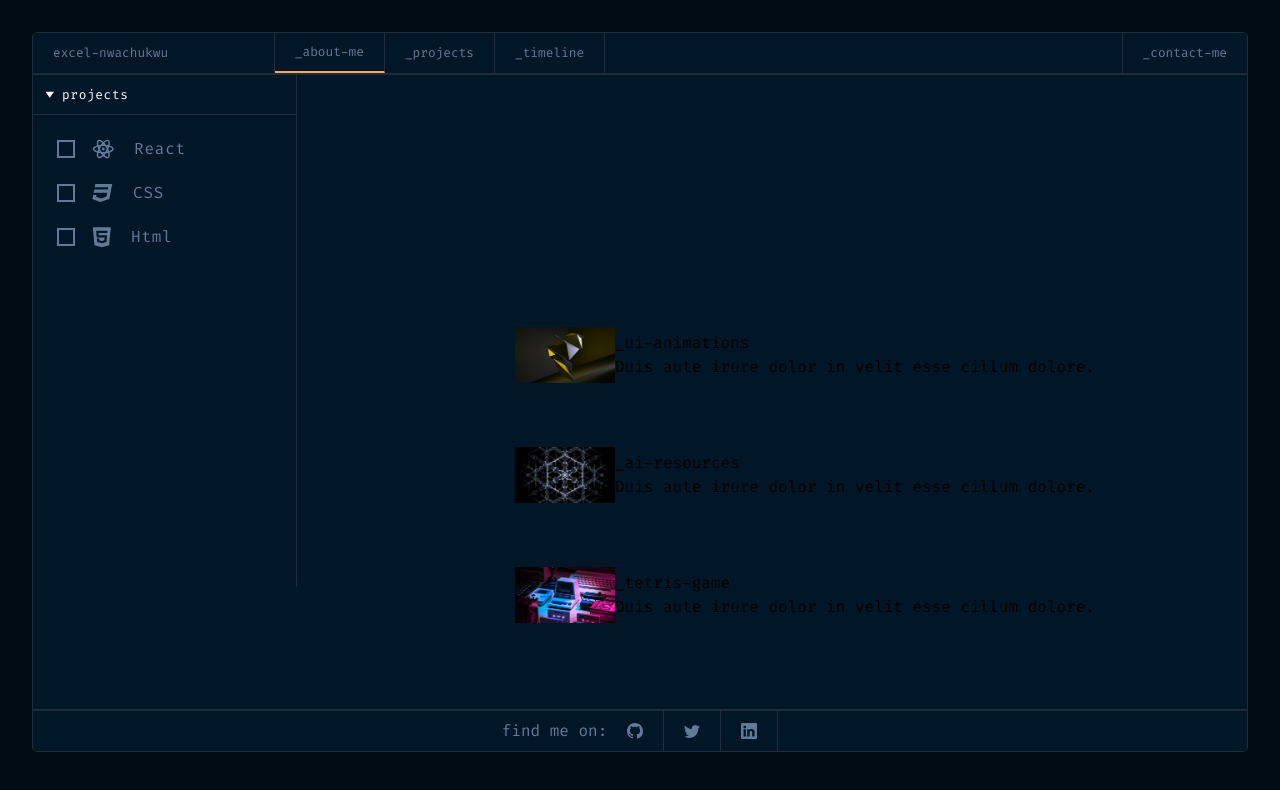
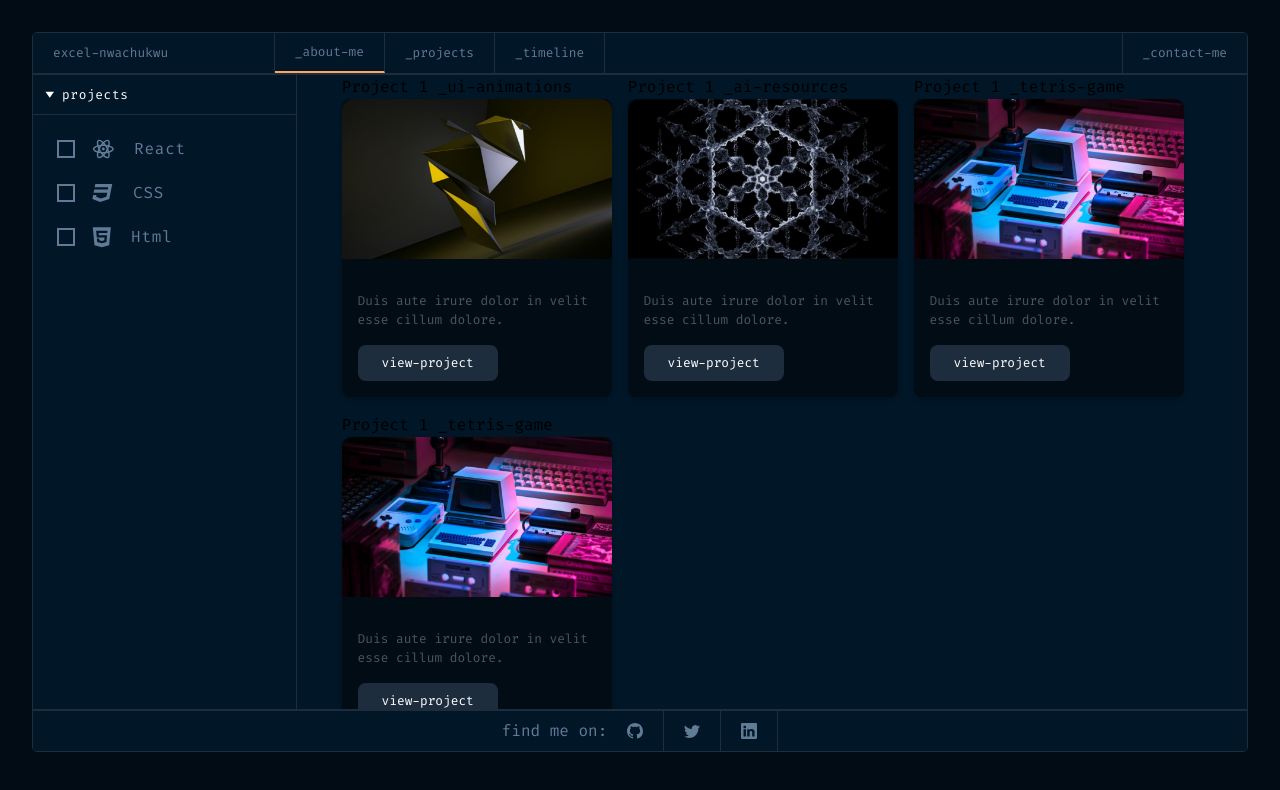
Before and after one commit to trillionclues/portfolio, a React (Vite) app: page /projects in a window 1280 px wide. Shown: the top 790 px of the page. Built offline with nearby package versions, Linux system fonts and the light colour scheme.

Commit message:
project hero section

```diff
--- a/src/components/Hero/Hero.jsx
+++ b/src/components/Hero/Hero.jsx
@@ -7,7 +7,7 @@ const Hero = () => {
     <div className='relative'>
       <div className='css-blurry-gradient-blue'></div>
       <div className='css-blurry-gradient-green'></div>
-      <div className='flex flex-col flex-start md:flex-row hero-content h-full w-full md:pt-[100px]'>
+      <div className='flex flex-col flex-start md:flex-row hero-content w-full md:pt-[100px]'>
         <section className='flex hero-item flex-col md:mr-12 mr-0 h-full'>
           <div className='justify-center items-center mb-11 md:mb-0 pt-14 md:pt-0'>
             <p className='text-paraColor text-[20px] md:text-xl'>
@@ -42,7 +42,7 @@ const Hero = () => {
               <span className='text-span3 text-sm pr-2 '>
                 <a
                   className='
-                text-span3 hidden md:block
+                text-span3 hidden md:block no-underline md:underline md:underline-offset-4
                 hover:text-span2
                 transition duration-500 ease-in-out'
                   href='https://github.com/trillionclues/'
--- /dev/null
+++ b/src/components/Projects/Container/Project_contents/Card.jsx
@@ -0,0 +1,32 @@
+import React from 'react'
+
+const Card = ({ title, imageSrc, description, projecturl }) => {
+  return (
+    <section className='w-full'>
+      <h2>
+        Project 1 <span>{title}</span>
+      </h2>
+      <div className='w-[270px] flex flex-col items-start justify-start bg-[#010c15] rounded-lg shadow-md'>
+        <img
+          src={imageSrc}
+          alt={title}
+          className='w-full h-40 object-cover mb-4 rounded-t-xl'
+          style={{ width: '100%' }}
+        />
+        <div className='px-4 py-4'>
+          <p className='text-sm text-gray-600 mb-4'>{description}</p>
+          <button className='bg-outline text-white text-sm py-2 px-6 rounded-lg focus:outline-none '>
+            <a
+              className='text-white hover:text-gray-100 focus:outline-none'
+              href={projecturl}
+            >
+              view-project
+            </a>
+          </button>
+        </div>
+      </div>
+    </section>
+  )
+}
+
+export default Card
--- a/src/components/Projects/Container/Project_contents/Hero.jsx
+++ b/src/components/Projects/Container/Project_contents/Hero.jsx
@@ -1,64 +1,51 @@
 import React from 'react'
 import { developer } from '../../../../assets/developer'
+import Card from './Card'
 
 const Hero = () => {
   return (
-    <div className='w-full'>
-      <section className='w-full'>
-        {/* <div className='hero-header'>
-          <h1 className='hero-header__title--main'>Projects</h1>
-        </div> */}
-
-        <div className='hero-content'>
+    <section className='w-11/12 flex items-start justify-center mb-10'>
       {developer.map((dev, index) => {
         const { projects } = dev
         return (
-              <div className='hero-content__projects' key={index}>
+          <div key={index} className=''>
             {projects.map((project, idx) => {
               return (
-                    <div key={index}>
-                      <li className='flex justify-start items-center py-2.5 px-3'>
-                        <img
-                          className='w-[100px] h-[100px] object-contain'
-                          src={project.first.img}
-                          alt='icon'
+                <div
+                  key={idx}
+                  className='w-full grid grid-cols-1 md:grid-cols-2 lg:grid-cols-3 gap-4'
+                >
+                  <Card
+                    title={project.first.title}
+                    imageSrc={project.first.img}
+                    description={project.first.description}
+                    projecturl={project.first.url}
                   />
-                        <div>
-                          <h3>{project.first.title}</h3>
-                          <p>{project.first.description}</p>
-                        </div>
-                      </li>
-                      <li className='flex justify-start items-center py-2.5 px-3'>
-                        <img
-                          className='w-[100px] h-[100px] object-contain'
-                          src={project.second.img}
-                          alt='icon'
+                  <Card
+                    title={project.second.title}
+                    imageSrc={project.second.img}
+                    description={project.second.description}
+                    projecturl={project.second.url}
                   />
-                        <div>
-                          <h3>{project.second.title}</h3>
-                          <p>{project.second.description}</p>
-                        </div>
-                      </li>
-                      <li className='flex justify-start items-center py-2.5 px-3'>
-                        <img
-                          className='w-[100px] h-[100px] object-contain'
-                          src={project.third.img}
-                          alt='icon'
+                  <Card
+                    title={project.third.title}
+                    imageSrc={project.third.img}
+                    description={project.third.description}
+                    projecturl={project.third.url}
                   />
-                        <div>
-                          <h3>{project.third.title}</h3>
-                          <p>{project.third.description}</p>
-                        </div>
-                      </li>
+                  <Card
+                    title={project.third.title}
+                    imageSrc={project.third.img}
+                    description={project.third.description}
+                    projecturl={project.third.url}
+                  />
                 </div>
               )
             })}
           </div>
         )
       })}
-        </div>
     </section>
-    </div>
   )
 }
 
--- a/src/components/Projects/Container/Project_contents/Projects.jsx
+++ /dev/null
@@ -1,7 +0,0 @@
-import React from 'react'
-
-const Projects = () => {
-  return <div>Projects</div>
-}
-
-export default Projects
--- a/src/components/Projects/Container/Sidebar/Sidebar.jsx
+++ b/src/components/Projects/Container/Sidebar/Sidebar.jsx
@@ -5,7 +5,7 @@ import arrowDown from '/icons/arrow-down.svg'
 
 const Sidebar = () => {
   return (
-    <div className='w-full h-[32rem] md:border-r md:border-r-outline'>
+    <div className='w-full h-full md:border-r md:border-r-outline'>
       <div>
         {developer.map((dev, idx) => {
           const { projects } = dev
--- a/src/components/Projects/Index.jsx
+++ b/src/components/Projects/Index.jsx
@@ -4,7 +4,7 @@ import Sidebar from './Container/Sidebar/Sidebar'
 
 const Index = () => {
   return (
-    <div className='w-screen relative flex flex-col md:flex-row'>
+    <div className='w-full relative flex flex-col md:flex-row h-full'>
       <div className='sidebar' style={{ flex: '0 0 20.62%' }}>
         <Sidebar />
       </div>
--- a/src/index.css
+++ b/src/index.css
@@ -331,18 +331,18 @@ input[type='checkbox']:checked::after {
 
 .css-blurry-gradient-green {
   position: absolute;
-  top: 20%;
+  top: 10%;
   right: 30%;
-  width: 300px;
-  height: 300px;
+  width: 500px;
+  height: 350px;
   border-radius: 0% 50% 0% 50%;
   filter: blur(70px);
   background: radial-gradient(
-    circle at 50% 50%,
+    circle at 45% 50%,
     rgba(67, 217, 173, 1),
     rgba(76, 0, 255, 0)
   );
-  opacity: 0.5;
+  opacity: 0.6;
   z-index: 10;
 }
 @media (max-width: 640px) {
--- a/tailwind.config.js
+++ b/tailwind.config.js
@@ -19,6 +19,10 @@ export default {
         span2: '#43D9AD',
         span3: '#4D5BCE',
         span4: '#E5E9F0',
+      },
+
+      gridCustom: {
+        'auto-fit': 'repeat(auto-fit, minmax(250px, 3fr))',
       },
       fontSize: {
         sm: '0.8rem',
```
Lines whose indentation alone changed are shown as unchanged.
